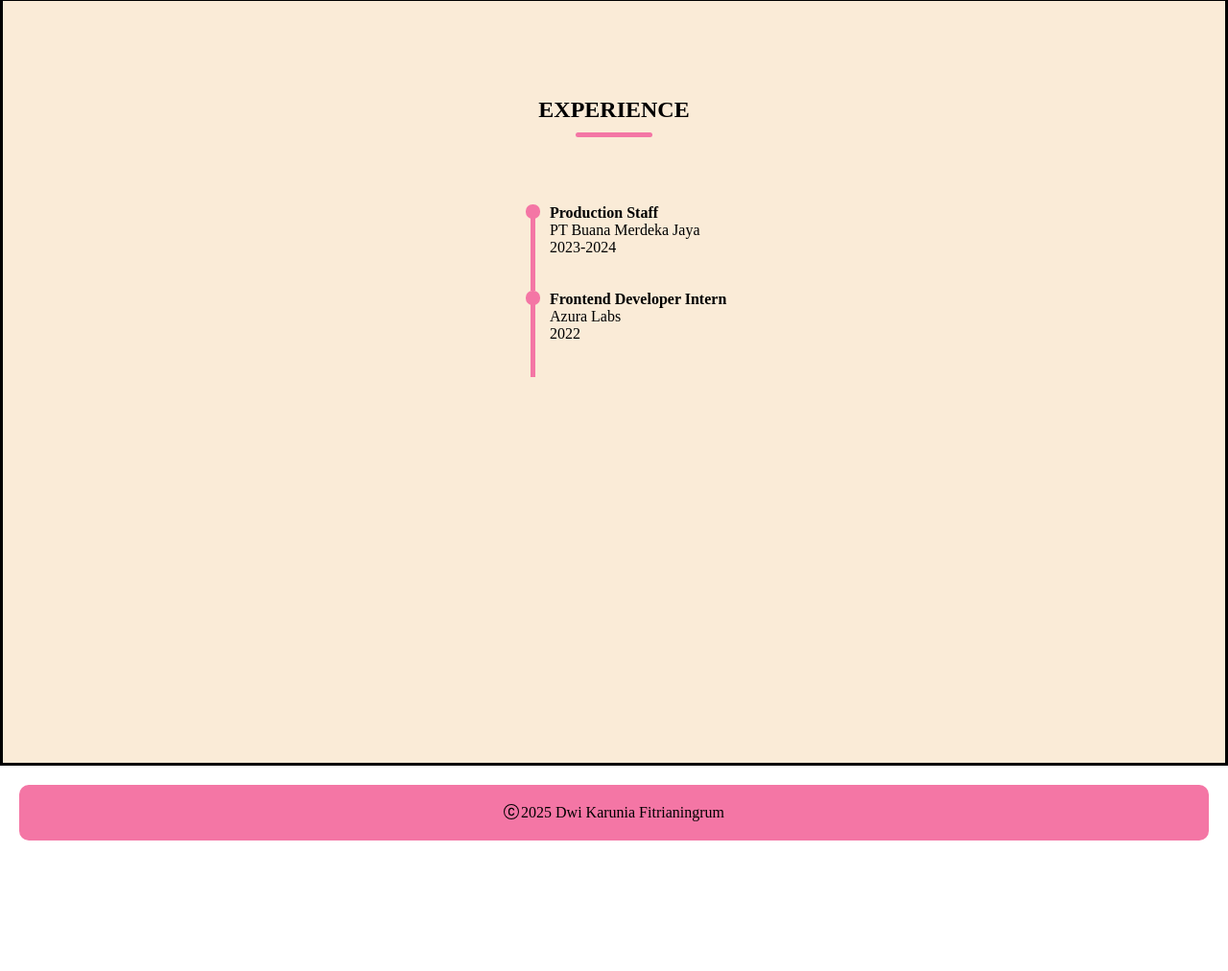
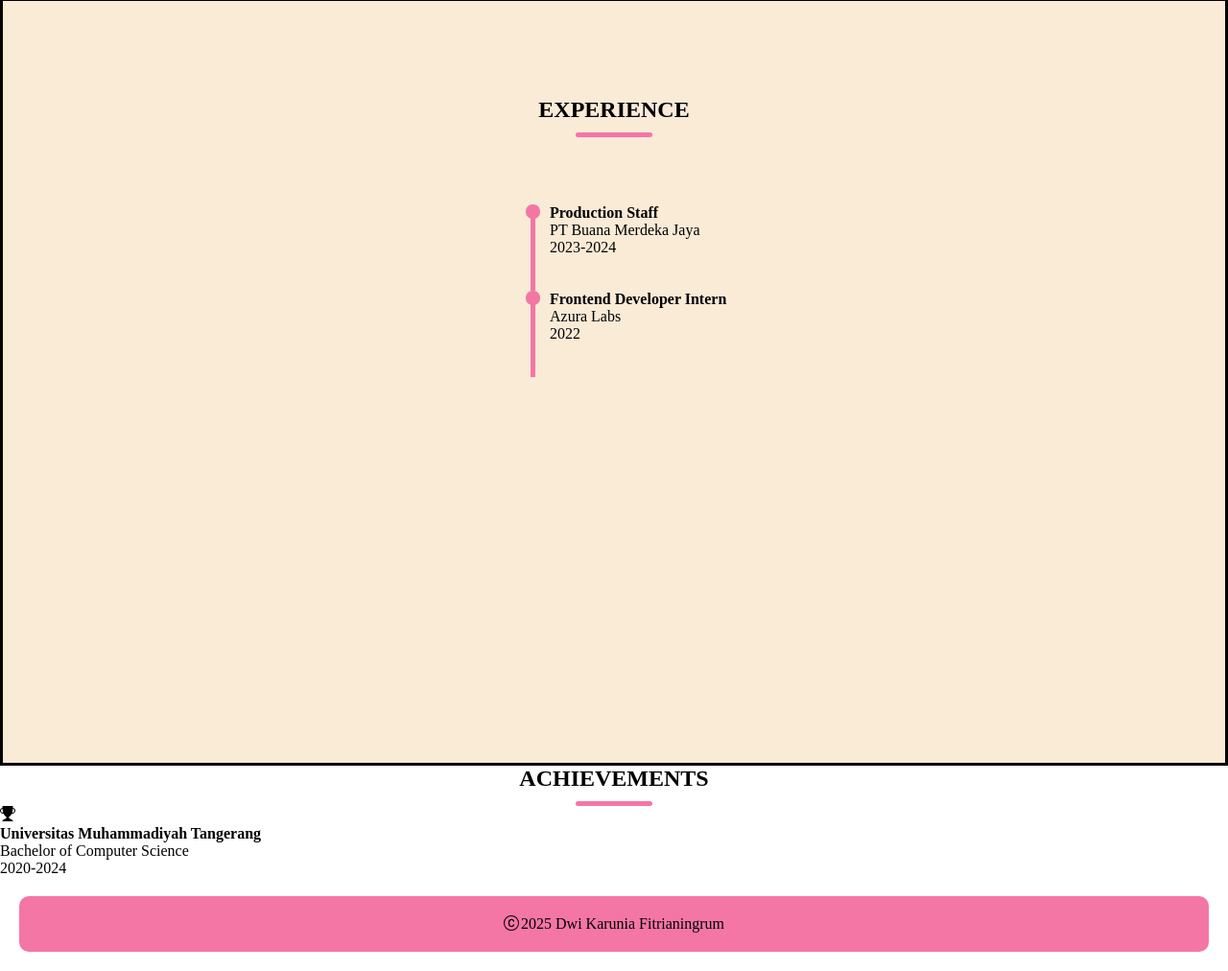
Before and after one commit to dwikarunia0001/personal-web-pi-25, a plain HTML site: page about.html in a window 1280 px wide. Shown: the part 869-1881 px from the top of the page at 96% size. Before the commit the page ends 1765 px from the top, so only its background shows below. Drawn offline with Linux system fonts and the light colour scheme.

Commit message:
add content to achievements section in about page

```diff
--- a/about.html
+++ b/about.html
@@ -76,6 +76,20 @@
         </section>
 
         <!--Achievements Section-->
+        <section class="achievements-section">
+            <h2 class="section-title">Achievements</h2>
+            <div class="section-content">
+                <svg xmlns="http://www.w3.org/2000/svg" width="16" height="16" fill="currentColor" class="bi bi-trophy-fill" viewBox="0 0 16 16">
+                    <path d="M2.5.5A.5.5 0 0 1 3 0h10a.5.5 0 0 1 .5.5q0 .807-.034 1.536a3 3 0 1 1-1.133 5.89c-.79 1.865-1.878 2.777-2.833 3.011v2.173l1.425.356c.194.048.377.135.537.255L13.3 15.1a.5.5 0 0 1-.3.9H3a.5.5 0 0 1-.3-.9l1.838-1.379c.16-.12.343-.207.537-.255L6.5 13.11v-2.173c-.955-.234-2.043-1.146-2.833-3.012a3 3 0 1 1-1.132-5.89A33 33 0 0 1 2.5.5m.099 2.54a2 2 0 0 0 .72 3.935c-.333-1.05-.588-2.346-.72-3.935m10.083 3.935a2 2 0 0 0 .72-3.935c-.133 1.59-.388 2.885-.72 3.935"/>
+                </svg>
+                <div class="achievements-description">
+                    <h4>Universitas Muhammadiyah Tangerang</h4>
+                    <p>Bachelor of Computer Science</p>
+                    <p>2020-2024</p>
+                </div>
+            </div>
+        </section>
+
 
         <!--Language Skills Section-->
 
```
